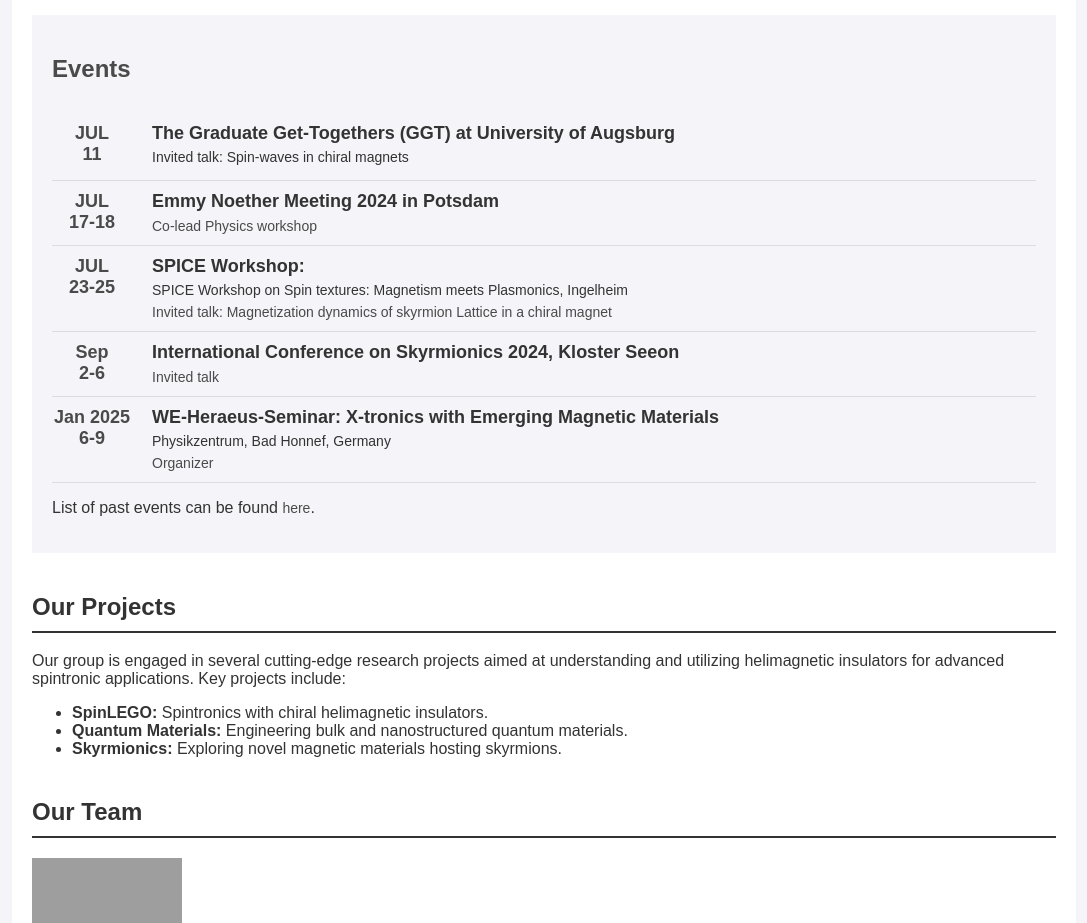
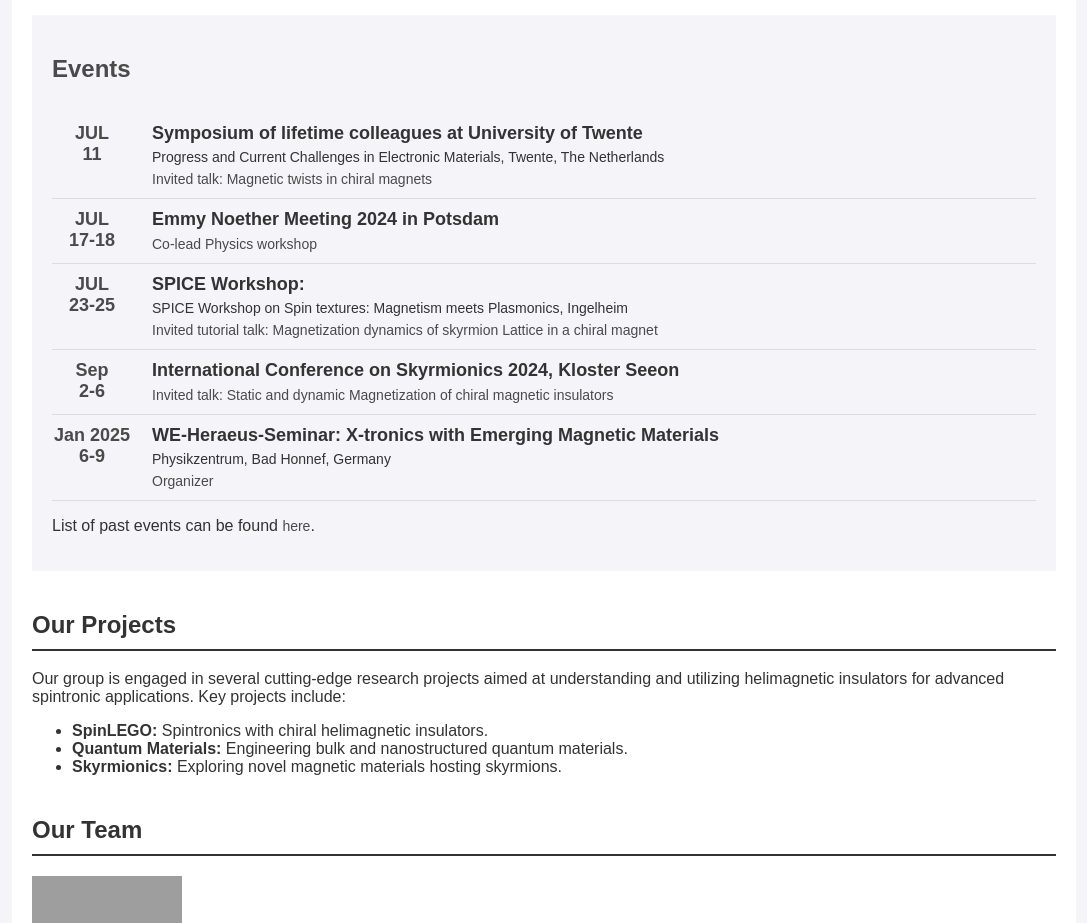
Before and after one commit to aishagcu/spinlego-aqeel, a plain HTML site: page index.html in a window 1280 px wide. Shown: the part 1040-1963 px from the top of the page, without its empty margins (96-1183 px from the left). Drawn offline with Linux system fonts and the light colour scheme; grey boxes are pictures that could not be loaded.

Commit message:
index.html

```diff
--- a/index.html
+++ b/index.html
@@ -252,8 +252,10 @@
                         <div>11</div>
                     </div>
                     <div class="event-details">
-                        <div class="event-title">The Graduate Get-Togethers (GGT) at University of Augsburg </div>
-                    <div class="event-description">Invited talk: Spin-waves in chiral magnets</div>
+                        <div class="event-title">Symposium of lifetime colleagues at University of Twente </div>
+                     <div class="event-description">Progress and Current
+				Challenges in Electronic Materials, Twente, The Netherlands</div>
+		<a href="https://www.utwente.nl/en/tnw/pin/Farewell%20symposium%20Palstra/" class="event-link">Invited talk: Magnetic twists in chiral magnets</a>
 		    </div>
                 </div>
 		    <div class="event-item">
@@ -274,7 +276,7 @@
                     <div class="event-details">
                         <div class="event-title">SPICE Workshop:</div>
                         <div class="event-description">SPICE Workshop on Spin textures: Magnetism meets Plasmonics, Ingelheim</div>
-                        <a href="https://www.spice.uni-mainz.de/tba-66/" class="event-link">Invited talk: Magnetization dynamics of skyrmion Lattice in a chiral magnet</a>
+                        <a href="https://www.spice.uni-mainz.de/tba-66/" class="event-link">Invited tutorial talk: Magnetization dynamics of skyrmion Lattice in a chiral magnet</a>
                     </div>
                 </div>
 		        <div class="event-item">
@@ -284,7 +286,7 @@
                     </div>
                     <div class="event-details">
                         <div class="event-title">International Conference on Skyrmionics 2024, Kloster Seeon</div>
-			<a href="https://skyrmionics.ph.nat.tum.de/activity/" class="event-link">Invited talk</a>
+			<a href="https://skyrmionics.ph.nat.tum.de/activity/" class="event-link">Invited talk: Static and dynamic Magnetization of chiral magnetic insulators</a>
                     </div>
                 </div>
 	        <div class="event-item">
```
